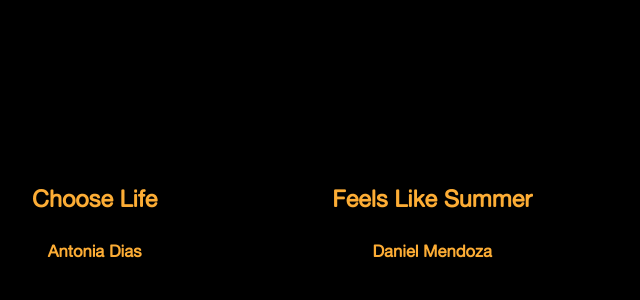
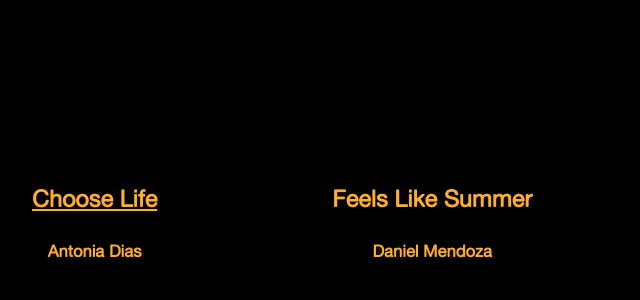
Before and after one commit to dgsquared/annual2025, a plain HTML site: page index.html in a window 1280 px wide. Shown: the part 198-498 px from the top of the page, 216-856 px from the left. Drawn offline with Linux system fonts and the light colour scheme.

Commit message:
who tryna link

```diff
--- a/index.html
+++ b/index.html
@@ -17,11 +17,14 @@
             <p class="browsehappy">You are using an <strong>outdated</strong> browser. Please <a href="#">upgrade your browser</a> to improve your experience.</p>
         <![endif]-->
             <section>
-                <h3>Choose Life</h3>
+                <a href="https://antonia-cd.github.io/chooselife" target="_blank">
+                    <h3>Choose Life</h3>
+                </a>
                 <h5>Antonia Dias</h5>
             </section>
 
             <section>
+
                 <h3>Feels Like Summer</h3>
                 <h5>Daniel Mendoza</h5>
             </section>
--- a/style.css
+++ b/style.css
@@ -23,3 +23,11 @@ section {
     margin: 2rem;
     text-align: center;
 }
+
+a {
+    color: #fdad35;
+}
+
+a:hover {
+    color: #dc41cd;
+}
```
